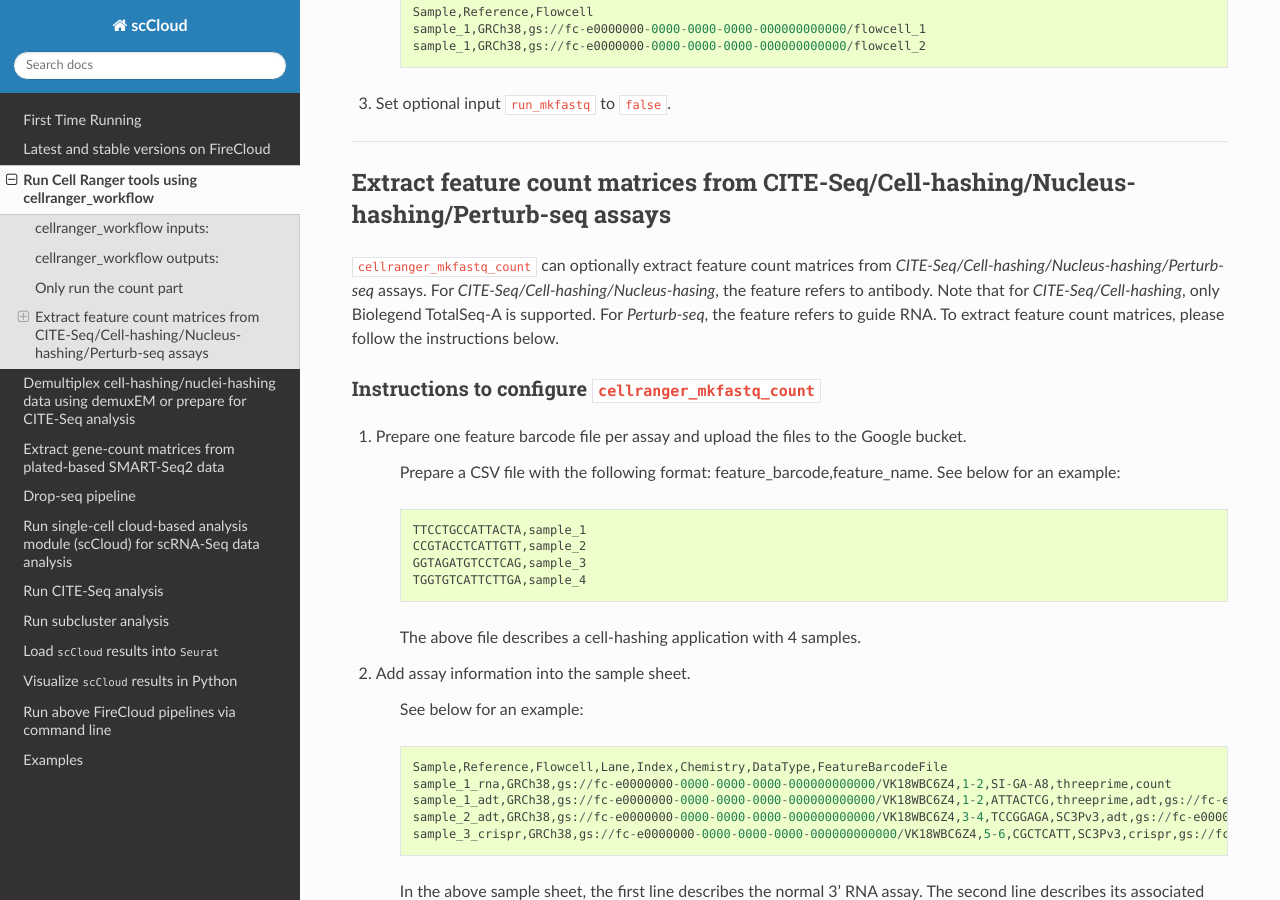
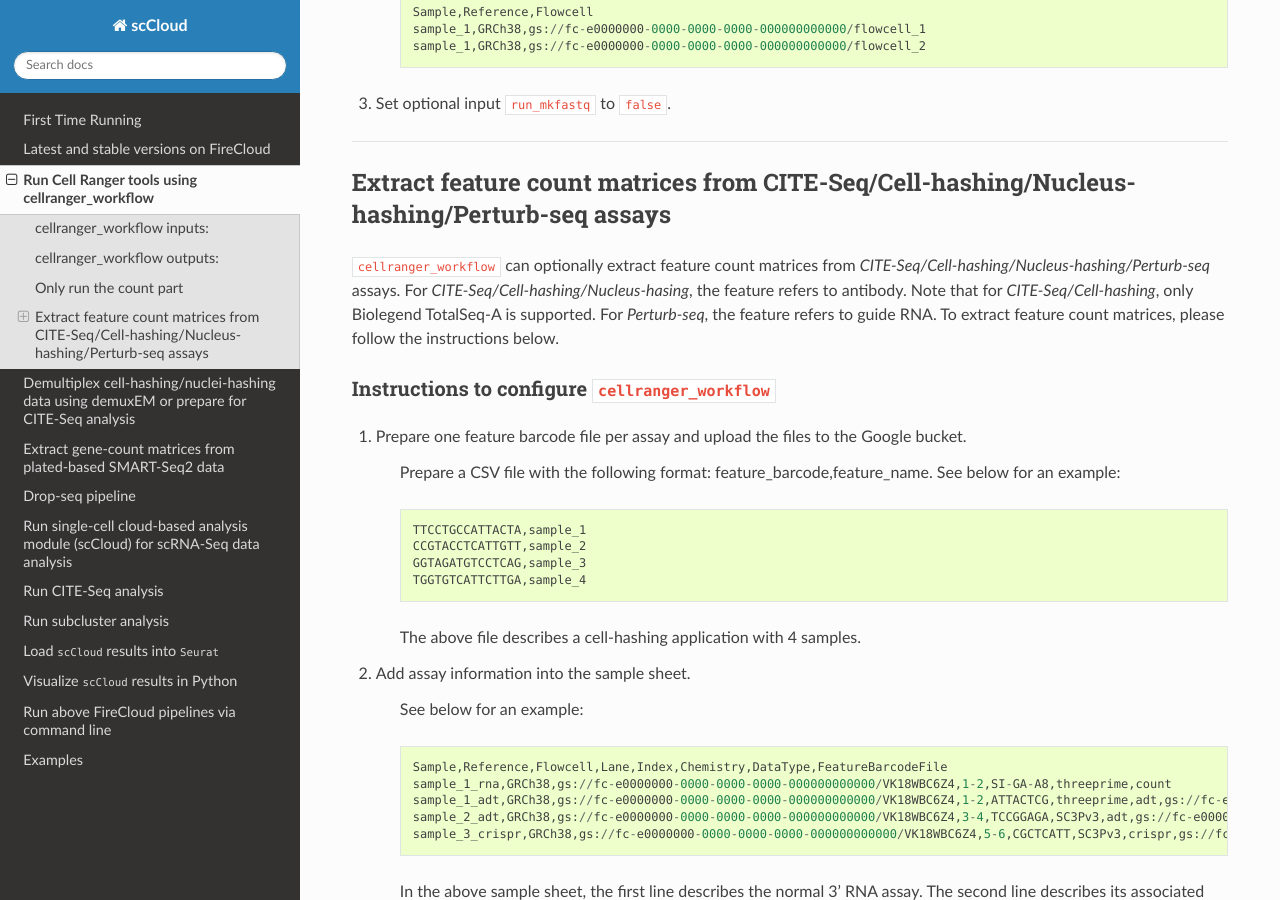
Before and after one commit to lilab-bcb/cumulus, a Sphinx documentation site: the page built from docs/cellranger.rst, in a window 1280 px wide and 900 px high, scrolled down 7974 px. Built offline with Sphinx 7.4.7 and the Read the Docs theme 2.0.0, drawn with Linux system fonts in a browser that asks for light colours.

Commit message:
updated workflow name

```diff
--- a/docs/cellranger.rst
+++ b/docs/cellranger.rst
@@ -391,9 +391,9 @@ Sometimes, people might want to perform demultiplexing locally and only run the
 Extract feature count matrices from CITE-Seq/Cell-hashing/Nucleus-hashing/Perturb-seq assays
 ^^^^^^^^^^^^^^^^^^^^^^^^^^^^^^^^^^^^^^^^^^^^^^^^^^^^^^^^^^^^^^^^^^^^^^^^^^^^^^^^^^^^^^^^^^^^
 
-``cellranger_mkfastq_count`` can optionally extract feature count matrices from *CITE-Seq/Cell-hashing/Nucleus-hashing/Perturb-seq* assays. For *CITE-Seq/Cell-hashing/Nucleus-hasing*, the feature refers to antibody. Note that for *CITE-Seq/Cell-hashing*, only Biolegend TotalSeq-A is supported. For *Perturb-seq*, the feature refers to guide RNA. To extract feature count matrices, please follow the instructions below.
+``cellranger_workflow`` can optionally extract feature count matrices from *CITE-Seq/Cell-hashing/Nucleus-hashing/Perturb-seq* assays. For *CITE-Seq/Cell-hashing/Nucleus-hasing*, the feature refers to antibody. Note that for *CITE-Seq/Cell-hashing*, only Biolegend TotalSeq-A is supported. For *Perturb-seq*, the feature refers to guide RNA. To extract feature count matrices, please follow the instructions below.
 
-Instructions to configure ``cellranger_mkfastq_count``
+Instructions to configure ``cellranger_workflow``
 ++++++++++++++++++++++++++++++++++++++++++++++++++++++
 
 #. Prepare one feature barcode file per assay and upload the files to the Google bucket.
--- a/docs/scCloud.rst
+++ b/docs/scCloud.rst
@@ -13,7 +13,7 @@ Follow the steps below to run **scCloud** on FireCloud.
 		sample_3,pbmc,NextSeq,1,GRCh38,gs://fc-e0000000-0000-0000-0000-000000000000/my_dir/sample_3/filtered_feature_bc_matrices.h5
 		sample_4,pbmc,NextSeq,2,GRCh38,gs://fc-e0000000-0000-0000-0000-000000000000/my_dir/sample_4/filtered_feature_bc_matrices.h5
 
-	If you ran **cellranger_mkfastq_count**, you should obtain a template **count_matrix.csv** file that you can modify from **cellranger_mkfastq_count**'s outputs.
+	If you ran **cellranger_workflow**, you should obtain a template **count_matrix.csv** file that you can modify from **cellranger_mkfastq_count**'s outputs.
 
 #. Upload your sample sheet to the workspace.
 
```
